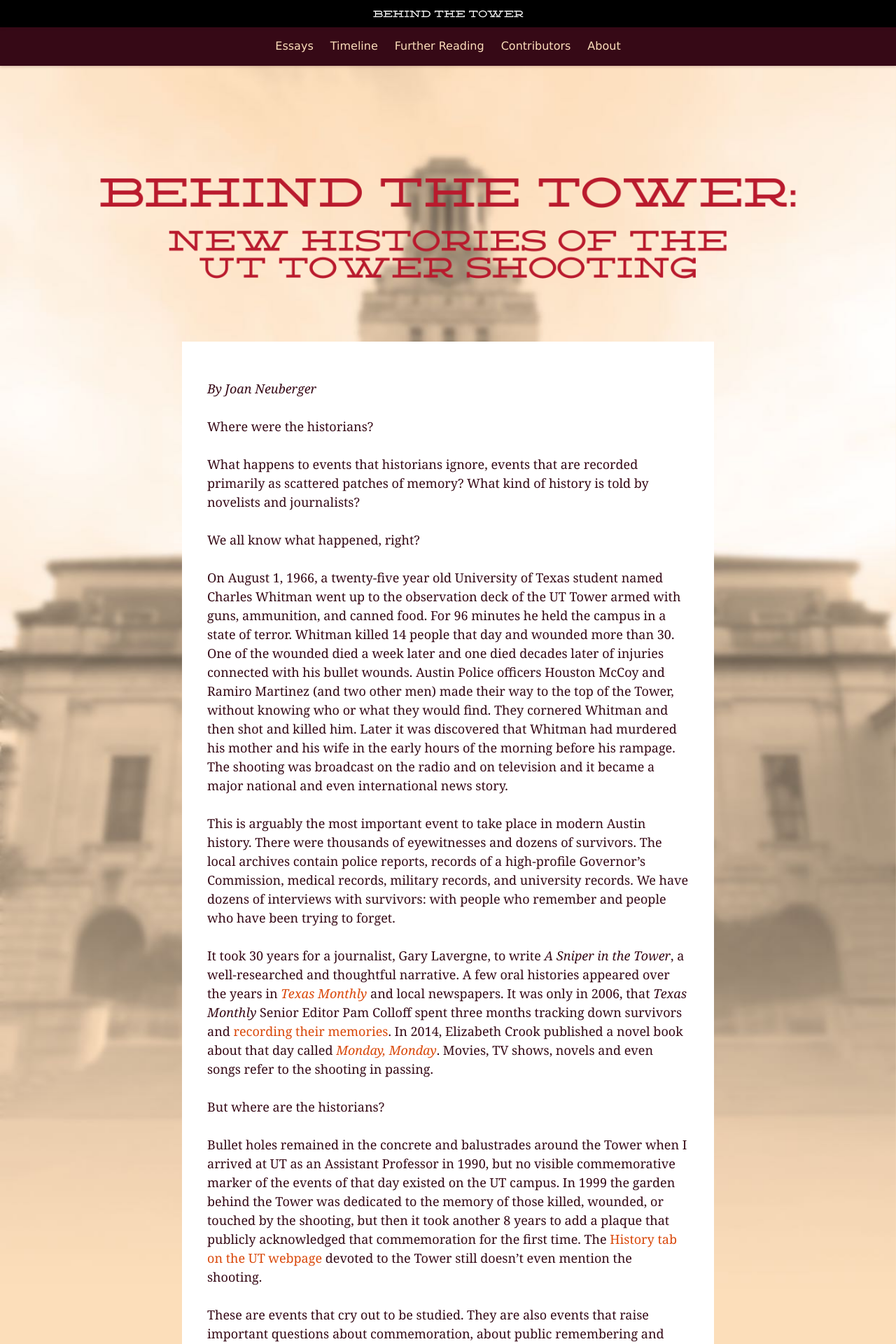
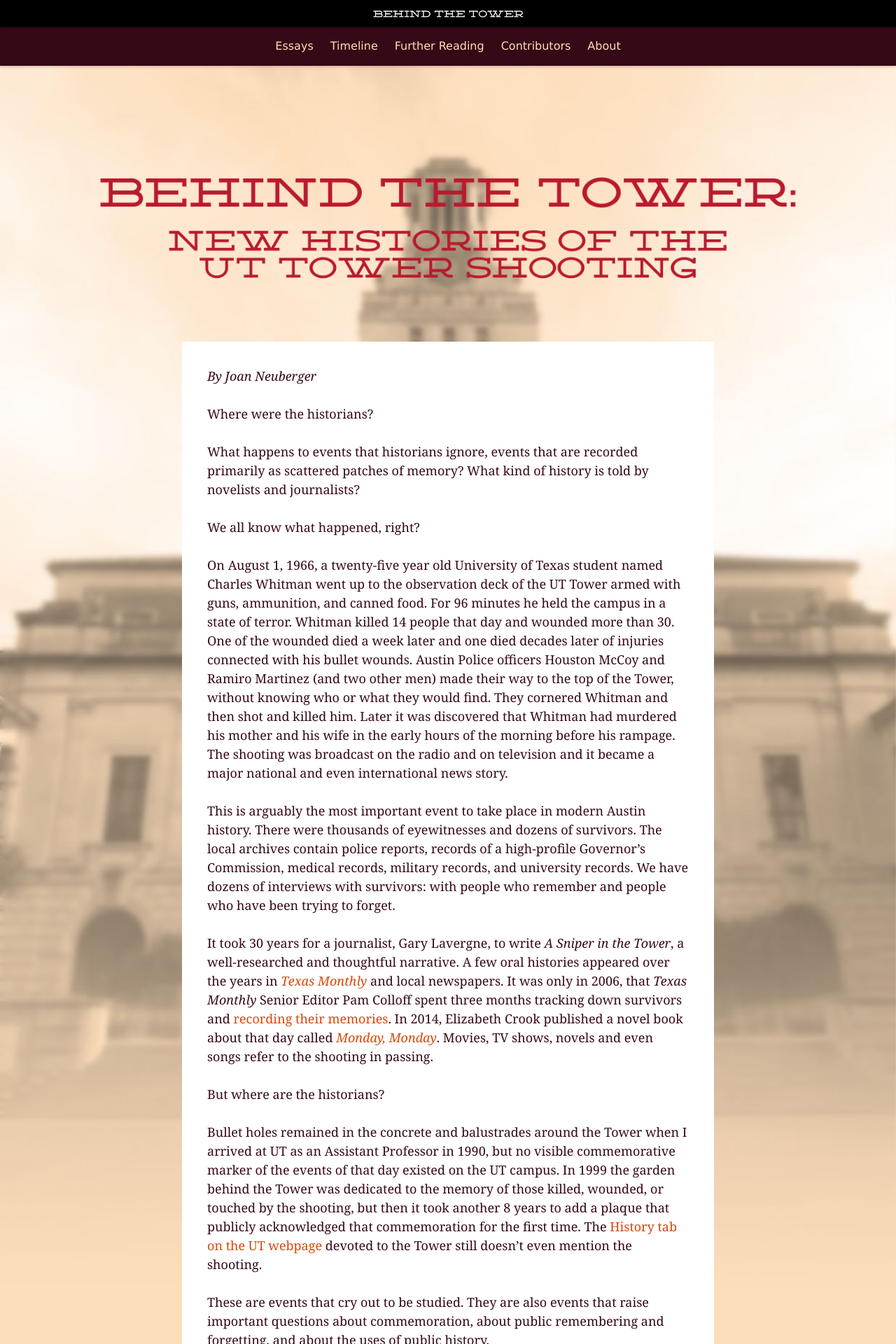
Before and after one commit to utexas-public-history/tower, a Jekyll site: the page built from index.md, in a window 1280 px wide. Shown: the top 1920 px of the page at 70% size. Built offline with Jekyll 4.4.1, drawn with Linux system fonts in a browser that asks for light colours.

Commit message:
Type size changes for small viewports

```diff
--- a/_sass/article.scss
+++ b/_sass/article.scss
@@ -21,8 +21,8 @@
   @include serif-font-stack;
   font-size: 1.125em;
   padding: {
-    top: 3em;
-    bottom: 3em;
+    top: 2em;
+    bottom: 2em;
   }
 
   h2 {
@@ -32,6 +32,10 @@
       width: 0 0 1px 0;
     }
     margin: 2em 0 1em 0;
+
+    &:first-child {
+      margin-top: 0;
+    }
   }
 
   h3 {
@@ -43,8 +47,8 @@
   @include serif-font-stack;
   font-size: 1.125em;
   padding: {
-    top: 3em;
-    bottom: 3em;
+    top: 2em;
+    bottom: 2em;
   }
 
   blockquote {
--- a/_sass/base.scss
+++ b/_sass/base.scss
@@ -101,12 +101,13 @@
 
     nav ul.links {
       list-style-type: none;
-      padding: 0 0 1em 0;
+      padding: 0;
       text-align: center;
 
       li {
         display: inline-block;
         margin-right: 1em;
+        padding-bottom: 1em;
 
         &:last-child {
           margin-right: 0;
@@ -221,6 +222,7 @@
     background-color: $negativeColor;
     padding: {
       right: 2em;
+      padding: 0 0 1em 0;
       left: 2em;
     }
 
@@ -348,3 +350,15 @@
     }
   }
 }
+
+@media (max-width: $screen-sm-min) {
+  html {
+    font-size: 15px;
+  }
+}
+
+@media (max-width: $screen-xs-min) {
+  html {
+    font-size: 14px;
+  }
+}
--- a/_sass/variables.scss
+++ b/_sass/variables.scss
@@ -10,6 +10,7 @@
 // Screen sizes for Bootstrap
 // Reference:
 // https://github.com/twbs/bootstrap-sass/blob/master/assets/stylesheets/bootstrap/_variables.scss
+$screen-xs-min: 480px;
 $screen-sm-min: 768px;
 $screen-md-min: 992px;
 $screen-lg-min: 1200px;
```
